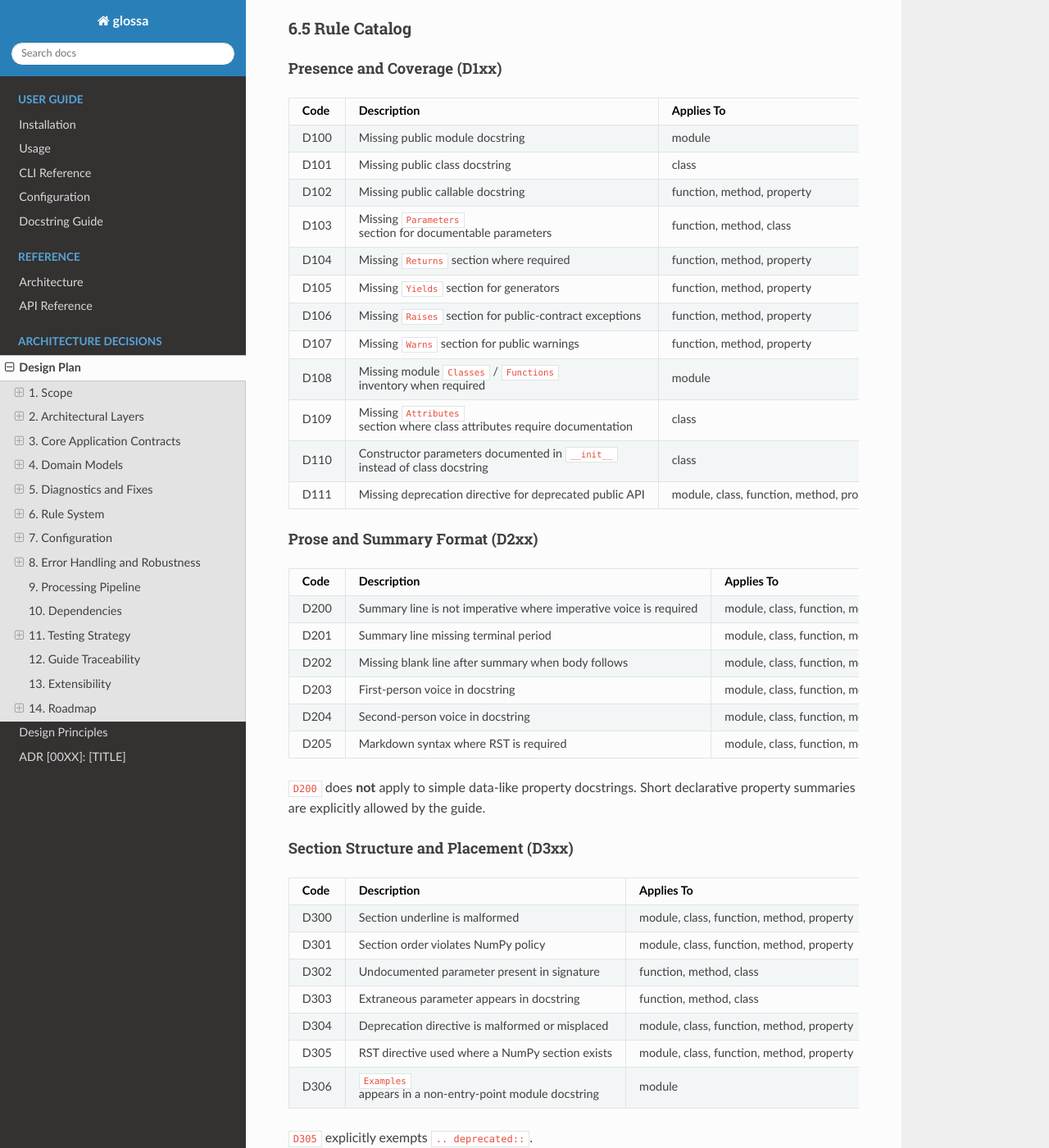
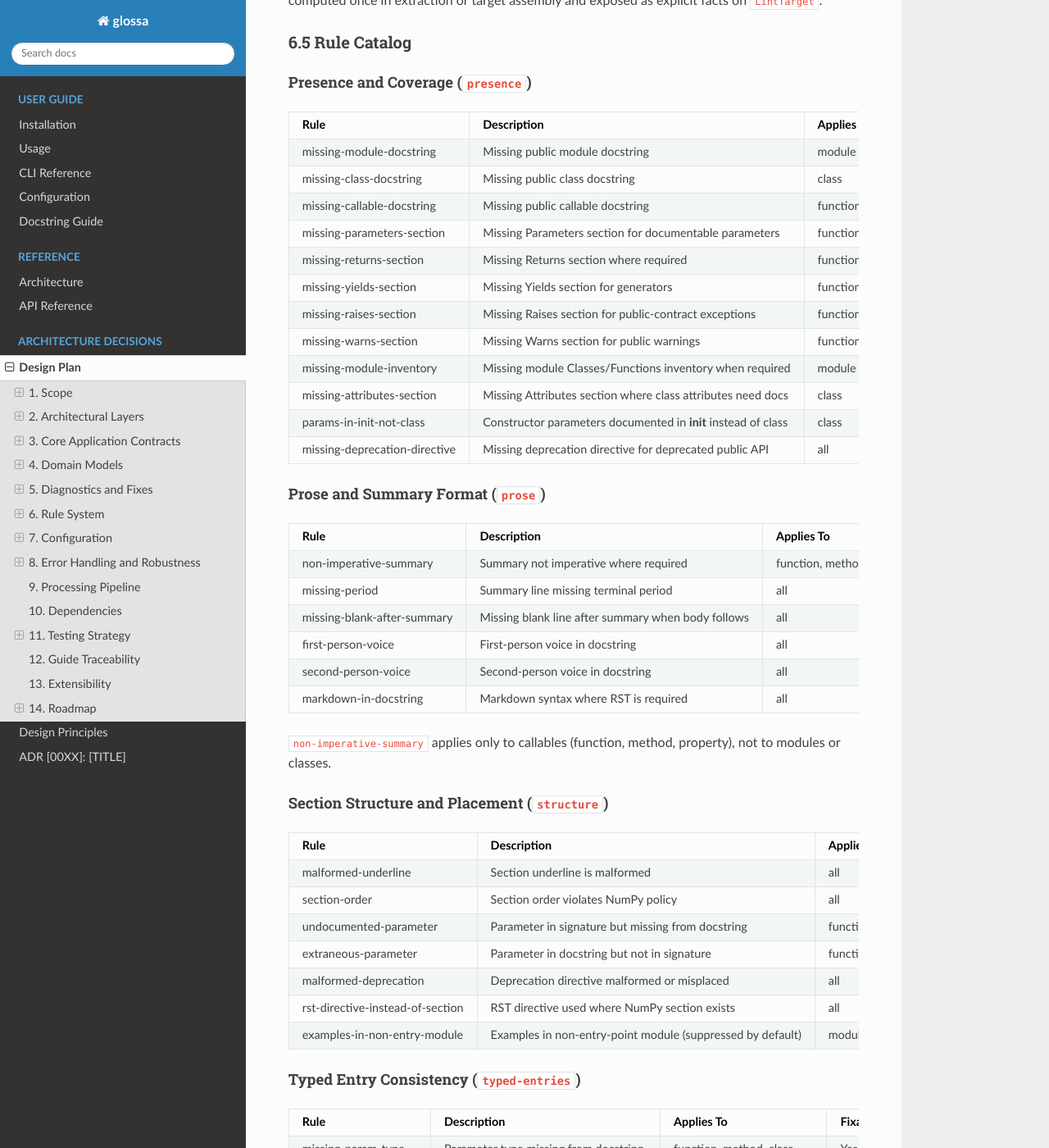
Before and after one commit to esther-poniatowski/glossa, a Sphinx documentation site: the page built from docs/design-plan.md, in a window 1280 px wide and 1400 px high, scrolled down 10644 px. Shown: the whole window at 82% size. Built offline with Sphinx 7.4.7 and the Read the Docs theme 3.1.0, drawn with Linux system fonts in a browser that asks for light colours; some of the changed text lies outside the part shown.

Commit message:
docs: Update all documentation for descriptive rule names and new features
Rewrote cli-reference.md, configuration.md, and usage.md to replace
all numeric codes (D100, D1xx) with descriptive names and groups.

Updated configuration.md with:
- Group-based selection examples
- section_aliases under [tool.glossa.parsing]
- Usage in default section_order
- All rule_options keyed by descriptive names

Updated usage.md: bootstrap() replaces create_linter(),
Diagnostic.rule replaces .code.

Updated design-plan.md: RuleMetadata contract (name/group),
Diagnostic.rule, ParseIssue.kind, full rule catalog with descriptive
names, config schema, traceability matrix, and timeline references.

Updated README.md with descriptive rule names feature and CLI examples.

Wrote comprehensive CHANGELOG.md entry documenting all breaking changes,
new features, and fixes.

Co-Authored-By: Claude Opus 4.6 (1M context) <noreply@anthropic.com>

````diff
--- a/docs/design-plan.md
+++ b/docs/design-plan.md
@@ -383,7 +383,7 @@ class UnknownSection:
 
 @dataclass(frozen=True)
 class ParseIssue:
-    code: str
+    kind: str
     message: str
     span: DocstringSpan | None
 
@@ -420,7 +420,7 @@ class Severity(Enum):
 
 @dataclass(frozen=True)
 class Diagnostic:
-    code: str
+    rule: str
     message: str
     severity: Severity
     target: SourceRef
@@ -533,70 +534,68 @@ facts on `LintTarget`.
 
 ### 6.5 Rule Catalog
 
-#### Presence and Coverage (D1xx)
+#### Presence and Coverage (`presence`)
 
-| Code | Description | Applies To | Inputs | Fixable |
-| ---- | ----------- | ---------- | ------ | ------- |
-| D100 | Missing public module docstring | module | visibility, docstring | No |
-| D101 | Missing public class docstring | class | visibility, docstring | No |
-| D102 | Missing public callable docstring | function, method, property | visibility, policy, docstring | No |
-| D103 | Missing `Parameters` section for documentable parameters | function, method, class | signature, docstring, related constructor | Yes |
-| D104 | Missing `Returns` section where required | function, method, property | signature, docstring, property policy | Yes |
-| D105 | Missing `Yields` section for generators | function, method, property | signature, docstring | Yes |
-| D106 | Missing `Raises` section for public-contract exceptions | function, method, property | exceptions, docstring, policy | No |
-| D107 | Missing `Warns` section for public warnings | function, method, property | warnings, docstring, policy | No |
-| D108 | Missing module `Classes` / `Functions` inventory when required | module | module_symbols, docstring, policy | Yes |
-| D109 | Missing `Attributes` section where class attributes require documentation | class | attributes, docstring, policy | No |
-| D110 | Constructor parameters documented in `__init__` instead of class docstring | class | related constructor, class docstring | No |
-| D111 | Missing deprecation directive for deprecated public API | module, class, function, method, property | decorators, warnings, docstring, policy | No |
+| Rule | Description | Applies To | Fixable |
+| ---- | ----------- | ---------- | ------- |
+| missing-module-docstring | Missing public module docstring | module | No |
+| missing-class-docstring | Missing public class docstring | class | No |
+| missing-callable-docstring | Missing public callable docstring | function, method, property | No |
+| missing-parameters-section | Missing Parameters section for documentable parameters | function, method, class | Yes |
+| missing-returns-section | Missing Returns section where required | function, method, property | Yes |
+| missing-yields-section | Missing Yields section for generators | function, method, property | Yes |
+| missing-raises-section | Missing Raises section for public-contract exceptions | function, method, property | No |
+| missing-warns-section | Missing Warns section for public warnings | function, method, property | No |
+| missing-module-inventory | Missing module Classes/Functions inventory when required | module | Yes |
+| missing-attributes-section | Missing Attributes section where class attributes need docs | class | No |
+| params-in-init-not-class | Constructor parameters documented in __init__ instead of class | class | No |
+| missing-deprecation-directive | Missing deprecation directive for deprecated public API | all | No |
 
-#### Prose and Summary Format (D2xx)
+#### Prose and Summary Format (`prose`)
 
-| Code | Description | Applies To | Inputs | Fixable |
-| ---- | ----------- | ---------- | ------ | ------- |
-| D200 | Summary line is not imperative where imperative voice is required | module, class, function, method | docstring | No |
-| D201 | Summary line missing terminal period | module, class, function, method, property | docstring | Yes |
-| D202 | Missing blank line after summary when body follows | module, class, function, method, property | docstring | Yes |
-| D203 | First-person voice in docstring | module, class, function, method, property | docstring | No |
-| D204 | Second-person voice in docstring | module, class, function, method, property | docstring | No |
-| D205 | Markdown syntax where RST is required | module, class, function, method, property | docstring | No |
+| Rule | Description | Applies To | Fixable |
+| ---- | ----------- | ---------- | ------- |
+| non-imperative-summary | Summary not imperative where required | function, method, property | No |
+| missing-period | Summary line missing terminal period | all | Yes |
+| missing-blank-after-summary | Missing blank line after summary when body follows | all | Yes |
+| first-person-voice | First-person voice in docstring | all | No |
+| second-person-voice | Second-person voice in docstring | all | No |
+| markdown-in-docstring | Markdown syntax where RST is required | all | No |
 
-`D200` does **not** apply to simple data-like property docstrings. Short declarative
-property summaries are explicitly allowed by the guide.
+`non-imperative-summary` applies only to callables (function, method, property), not
+to modules or classes.
 
-#### Section Structure and Placement (D3xx)
+#### Section Structure and Placement (`structure`)
 
-| Code | Description | Applies To | Inputs | Fixable |
-| ---- | ----------- | ---------- | ------ | ------- |
-| D300 | Section underline is malformed | module, class, function, method, property | docstring | Yes |
-| D301 | Section order violates NumPy policy | module, class, function, method, property | docstring | No |
-| D302 | Undocumented parameter present in signature | function, method, class | signature, docstring, related constructor | Yes |
-| D303 | Extraneous parameter appears in docstring | function, method, class | signature, docstring, related constructor | No |
-| D304 | Deprecation directive is malformed or misplaced | module, class, function, method, property | docstring | No |
-| D305 | RST directive used where a NumPy section exists | module, class, function, method, property | docstring | No |
-| D306 | `Examples` appears in a non-entry-point module docstring | module | docstring, policy | No |
+| Rule | Description | Applies To | Fixable |
+| ---- | ----------- | ---------- | ------- |
+| malformed-underline | Section underline is malformed | all | Yes |
+| section-order | Section order violates NumPy policy | all | No |
+| undocumented-parameter | Parameter in signature but missing from docstring | function, method, class | Yes |
+| extraneous-parameter | Parameter in docstring but not in signature | function, method, class | No |
+| malformed-deprecation | Deprecation directive malformed or misplaced | all | No |
+| rst-directive-instead-of-section | RST directive used where NumPy section exists | all | No |
+| examples-in-non-entry-module | Examples in non-entry-point module (suppressed by default) | module | No |
 
-`D305` explicitly exempts `.. deprecated::`.
+#### Typed Entry Consistency (`typed-entries`)
 
-#### Typed Entry Consistency (D4xx)
+| Rule | Description | Applies To | Fixable |
+| ---- | ----------- | ---------- | ------- |
+| missing-param-type | Parameter type missing from docstring | function, method, class | Yes |
+| param-type-mismatch | Parameter type mismatches annotation | function, method, class | Yes |
+| missing-return-type | Return type missing from docstring | function, method, property | Yes |
+| return-type-mismatch | Return type mismatches annotation | function, method, property | Yes |
+| yield-type-mismatch | Yield type missing or mismatched | function, method, property | Yes |
+| missing-attribute-type | Attribute type missing | class | Yes |
 
-| Code | Description | Applies To | Inputs | Fixable |
-| ---- | ----------- | ---------- | ------ | ------- |
-| D400 | Parameter type missing from docstring | function, method, class | signature, docstring, related constructor | Yes |
-| D401 | Parameter type mismatches annotation | function, method, class | signature, docstring, related constructor | Yes |
-| D402 | Return type missing from docstring | function, method, property | signature, docstring | Yes |
-| D403 | Return type mismatches annotation | function, method, property | signature, docstring | Yes |
-| D404 | Yield type missing or mismatched | function, method, property | signature, docstring | Yes |
-| D405 | Attribute type missing where `Attributes` entry exists | class | attributes, docstring | Yes |
+#### Anti-Patterns (`anti-patterns`)
 
-#### Anti-Patterns (D5xx)
-
-| Code | Description | Applies To | Inputs | Fixable |
-| ---- | ----------- | ---------- | ------ | ------- |
-| D500 | Empty docstring body | module, class, function, method, property | docstring | No |
-| D501 | Trivial dunder method docstring | method | docstring, policy | No |
-| D502 | Redundant `Returns None` section | function, method, property | signature, docstring | Yes |
-| D503 | Prose uses a NumPy-replaceable warning/note directive rather than a section | module, class, function, method, property | docstring | No |
+| Rule | Description | Applies To | Fixable |
+| ---- | ----------- | ---------- | ------- |
+| empty-docstring | Empty docstring body | all | No |
+| trivial-dunder-docstring | Trivial dunder method docstring | method | No |
+| redundant-returns-none | Redundant Returns None section | function, method, property | Yes |
+| rst-note-warning-directive | RST note/warning directive instead of NumPy section | all | No |
 
 ## 7. Configuration
 
@@ -645,13 +657,13 @@ The resolved application config combines:
 Guide phrases such as "non-trivial", "when useful", and "top-level API entry point"
 must not be left implicit. They are resolved through named policy options such as:
 
-- `D102.include_test_functions`
-- `D102.include_private_helpers`
-- `D104.simple_property_requires_returns`
-- `D106.contract_exception_allowlist`
-- `D108.inventory_threshold`
-- `D306.api_entry_modules`
-- `D501.trivial_dunder_allowlist`
+- `missing-callable-docstring.include_test_functions`
+- `missing-callable-docstring.include_private_helpers`
+- `missing-returns-section.simple_property_requires_returns`
+- `missing-raises-section.contract_exception_allowlist`
+- `missing-module-inventory.inventory_threshold`
+- `examples-in-non-entry-module.api_entry_modules`
+- `trivial-dunder-docstring.trivial_dunder_allowlist`
 
 ### 7.3 Configuration Schema
 
@@ -659,19 +671,19 @@ must not be left implicit. They are resolved through named policy options such a
 
 ```toml
 [tool.glossa.rules]
-select = ["D1xx", "D2xx", "D3xx", "D4xx", "D5xx"]
-ignore = ["D205"]
+select = ["presence", "prose", "structure", "typed-entries", "anti-patterns"]
+ignore = ["markdown-in-docstring"]
 
 [tool.glossa.rules.severity_overrides]
-D201 = "error"
+missing-period = "error"
 
 [tool.glossa.rules.per_file_ignores]
-"tests/**.py" = ["D102"]
+"tests/**.py" = ["missing-callable-docstring"]
 
-[tool.glossa.rules.rule_options.D104]
+[tool.glossa.rules.rule_options.missing-returns-section]
 simple_property_requires_returns = false
 
-[tool.glossa.rules.rule_options.D108]
+[tool.glossa.rules.rule_options.missing-module-inventory]
 inventory_threshold = 2
 
 [tool.glossa.suppressions]
@@ -687,22 +699,25 @@ validate_after_apply = true
 format = "text"
 color = true
 show_source = true
+
+[tool.glossa.parsing.section_aliases]
+Hint = "Notes"
 ```
 
 `.glossa.yaml`:
 
 ```yaml
 rules:
-  select: ["D1xx", "D2xx", "D3xx", "D4xx", "D5xx"]
-  ignore: ["D205"]
+  select: ["presence", "prose", "structure", "typed-entries", "anti-patterns"]
+  ignore: ["markdown-in-docstring"]
   severity_overrides:
-    D201: error
+    missing-period: error
   per_file_ignores:
-    "tests/**.py": ["D102"]
+    "tests/**.py": ["missing-callable-docstring"]
   rule_options:
-    D104:
+    missing-returns-section:
       simple_property_requires_returns: false
-    D108:
+    missing-module-inventory:
       inventory_threshold: 2
 
 suppressions:
@@ -726,7 +745,7 @@ Glossa supports single-line suppression directives attached to a target definiti
 module header:
 
 ```python
-def render(config: Config) -> str:  # glossa: ignore=D200,D205
+def render(config: Config) -> str:  # glossa: ignore=non-imperative-summary,markdown-in-docstring
     """Returns the rendered text"""
 ```
 
@@ -813,8 +832,8 @@ Testing follows the layer boundaries and directly targets the risky rules.
 - parser unit tests over raw docstring strings
 - lossless round-trip tests for quote style, indentation, and section ordering
 - rule tests over pure `LintTarget` fixtures with no I/O
-- heuristic corpus tests for D200 imperative mood detection
-- confidence-threshold tests for D106 and D107 fact handling
+- heuristic corpus tests for non-imperative-summary mood detection
+- confidence-threshold tests for missing-raises-section and missing-warns-section fact handling
 
 ### 11.2 Application Tests
 
@@ -863,36 +882,36 @@ Every guide convention must trace either to concrete rules or to explicit non-go
 
 | Guide Clause | Status | Coverage |
 | ------------ | ------ | -------- |
-| 1.1 NumPy style required | Enforced | D300, D301, D305, D503 |
-| 1.2 Imperative mood and impersonal voice | Enforced | D200, D203, D204 |
-| 1.3 Types in `Parameters` / `Returns` / `Yields` / `Attributes` | Enforced | D400-D405 |
-| 1.4 Public modules/classes/functions require docstrings | Enforced | D100-D102 |
-| 1.4 Constructor params documented on class, not `__init__` | Enforced | D103, D110 |
-| 1.4 Private helpers / tests / special methods policy | Enforced via config | D102, D501 rule options |
-| 1.4 Trivial property accessor optional | Enforced via config | D102 and D104 rule options |
-| 2.2 Module inventory sections for large public modules | Enforced | D108 |
+| 1.1 NumPy style required | Enforced | malformed-underline, section-order, rst-directive-instead-of-section, rst-note-warning-directive |
+| 1.2 Imperative mood and impersonal voice | Enforced | non-imperative-summary, first-person-voice, second-person-voice |
+| 1.3 Types in `Parameters` / `Returns` / `Yields` / `Attributes` | Enforced | missing-param-type, param-type-mismatch, missing-return-type, return-type-mismatch, yield-type-mismatch, missing-attribute-type |
+| 1.4 Public modules/classes/functions require docstrings | Enforced | missing-module-docstring, missing-class-docstring, missing-callable-docstring |
+| 1.4 Constructor params documented on class, not `__init__` | Enforced | missing-parameters-section, params-in-init-not-class |
+| 1.4 Private helpers / tests / special methods policy | Enforced via config | missing-callable-docstring, trivial-dunder-docstring rule options |
+| 1.4 Trivial property accessor optional | Enforced via config | missing-callable-docstring and missing-returns-section rule options |
+| 2.2 Module inventory sections for large public modules | Enforced | missing-module-inventory |
 | 2.2 Module `See Also` when useful | Out of scope | editorial judgment |
-| 2.2 No `Examples` in non-entry-point modules | Enforced | D306 |
-| 3.2 `Attributes` for public attributes needing docs | Enforced | D109, D405 |
+| 2.2 No `Examples` in non-entry-point modules | Enforced | examples-in-non-entry-module (suppressed by default) |
+| 3.2 `Attributes` for public attributes needing docs | Enforced | missing-attributes-section, missing-attribute-type |
 | 3.2 Class `Examples` when useful | Out of scope | editorial judgment |
-| 4.2 Function summary period and blank line | Enforced | D201, D202 |
-| 4.2 `Parameters` required when parameters exist | Enforced | D103, D302, D303 |
-| 4.2 `Returns` required when returning a value | Enforced | D104, D402, D403, D502 |
-| 4.2 `Raises` for public-contract exceptions | Enforced conservatively | D106 with confidence threshold |
+| 4.2 Function summary period and blank line | Enforced | missing-period, missing-blank-after-summary |
+| 4.2 `Parameters` required when parameters exist | Enforced | missing-parameters-section, undocumented-parameter, extraneous-parameter |
+| 4.2 `Returns` required when returning a value | Enforced | missing-returns-section, missing-return-type, return-type-mismatch, redundant-returns-none |
+| 4.2 `Raises` for public-contract exceptions | Enforced conservatively | missing-raises-section with confidence threshold |
 | 4.2 `See Also` when useful | Out of scope | editorial judgment |
 | 4.2 `Examples` when useful | Out of scope | editorial judgment |
 | 4.2 `Notes` used sparingly | Out of scope | editorial judgment |
-| 4.2 Deprecation directive placement | Enforced | D111, D304 |
-| 4.2 `Warns` for runtime warnings | Enforced conservatively | D107 |
-| 4.2 `Warnings` prose section | Enforced structurally | D305, D503 |
-| 5.2 Simple properties may be declarative and omit `Returns` | Enforced | D200 exempt; D104 controlled by property policy |
+| 4.2 Deprecation directive placement | Enforced | missing-deprecation-directive, malformed-deprecation |
+| 4.2 `Warns` for runtime warnings | Enforced conservatively | missing-warns-section |
+| 4.2 `Warnings` prose section | Enforced structurally | rst-directive-instead-of-section, rst-note-warning-directive |
+| 5.2 Simple properties may be declarative and omit `Returns` | Enforced | non-imperative-summary exempt; missing-returns-section controlled by property policy |
 | 6 Inline comment guidance | Out of scope | non-docstring analysis |
-| 7 Empty docstrings | Enforced | D500 |
-| 7 Trivial dunder docstrings | Enforced | D501 |
-| 7 RST directives vs NumPy sections | Enforced | D305, D503 |
-| 7 Markdown in docstrings | Enforced | D205 |
-| 7 First-person voice | Enforced | D203 |
-| 7 Redundant `Returns None` | Enforced | D502 |
+| 7 Empty docstrings | Enforced | empty-docstring |
+| 7 Trivial dunder docstrings | Enforced | trivial-dunder-docstring |
+| 7 RST directives vs NumPy sections | Enforced | rst-directive-instead-of-section, rst-note-warning-directive |
+| 7 Markdown in docstrings | Enforced | markdown-in-docstring |
+| 7 First-person voice | Enforced | first-person-voice |
+| 7 Redundant `Returns None` | Enforced | redundant-returns-none |
 
 ## 13. Extensibility
 
@@ -928,13 +947,13 @@ Not promised in v1:
 
 ### Phase 2 - Core Lint Rules
 
-- implement D100-D205 and D300-D303
+- implement presence, prose, and structure rules
 - implement policy resolution, per-file overrides, and inline suppressions
 - build fixture corpus for properties, constructors, and generators
 
 ### Phase 3 - Typed Rules and Safe Fix Engine
 
-- implement D104-D111 and D400-D405
+- implement remaining presence rules, typed-entries, and anti-patterns
 - implement conflict detection and validation-backed fix application
 - add `fix` and `check` CLI commands
 
````
Also changed, not shown: other parts of docs/design-plan.md (+21 -3 lines), CHANGELOG.md (+49 -0 lines), README.md (+13 -0 lines), docs/guide/cli-reference.md (+4 -4 lines), docs/guide/configuration.md (+41 -30 lines), docs/guide/usage.md (+6 -6 lines).
